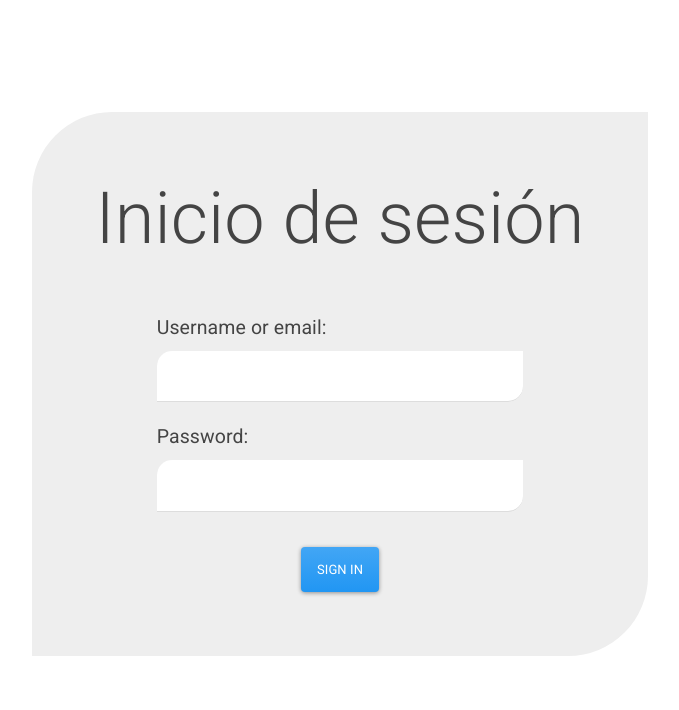
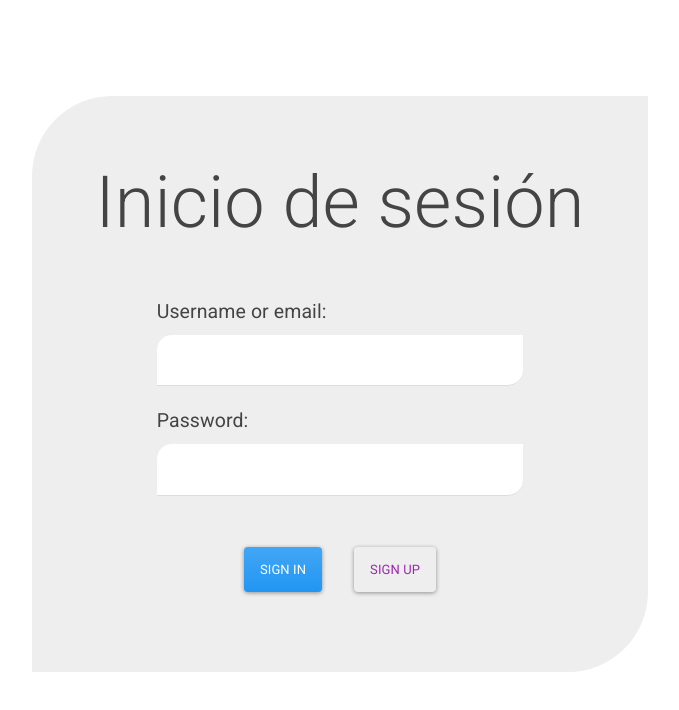
Before and after one commit to DouglasHdezT/React_Feed-ReactCourse2020, a React (Create React App) app: page /login in a window 1280 px wide. Shown: the top 710 px of the page, without its empty margins (300-979 px from the left). Built offline with nearby package versions, Linux system fonts and the light colour scheme.

Commit message:
Nav buttons in login and register

```diff
--- a/src/App.css
+++ b/src/App.css
@@ -53,6 +53,18 @@
 
 .jumbotron .alert{
 	margin-top: 1em;
+}
+
+.jumbotron .user-btns{
+	width: 100%;
+	display: flex;
+
+	justify-content: center;
+	align-self: center;
+}
+
+.jumbotron .user-btns>*{
+	margin: 1rem;
 }
 
 /*
--- a/src/components/Login.js
+++ b/src/components/Login.js
@@ -82,7 +82,10 @@ class Login extends Component{
 									value = {this.state.password}/>
 							</label>
 						</div>
-						<button className="btn btn-primary" type="submit">Sign in</button>
+						<div className="user-btns">
+							<button className="btn btn-primary" type="submit">Sign in</button>
+							<button onClick={()=>{this.props.history.push('/register')}} type="button" className="btn btn-outline-info">Sign up</button>
+						</div>
 					</form>
 					{this.state.errorFlag &&
 						<div className="alert alert-dismissible alert-danger">
--- a/src/components/Register.js
+++ b/src/components/Register.js
@@ -93,7 +93,11 @@ class Register extends Component{
 									value = {this.state.password}/>
 							</label>
 						</div>
-						<button className="btn btn-primary" type="submit">Sign up</button>
+
+						<div className="user-btns">
+							<button onClick={()=>{this.props.history.push('/login')}} type="button" className="btn btn-outline-info">Sign in</button>
+							<button className="btn btn-primary" type="submit">Sign up</button>
+						</div>
 					</form>
 					{this.state.errorFlag &&
 						<div className="alert alert-dismissible alert-danger">
```
